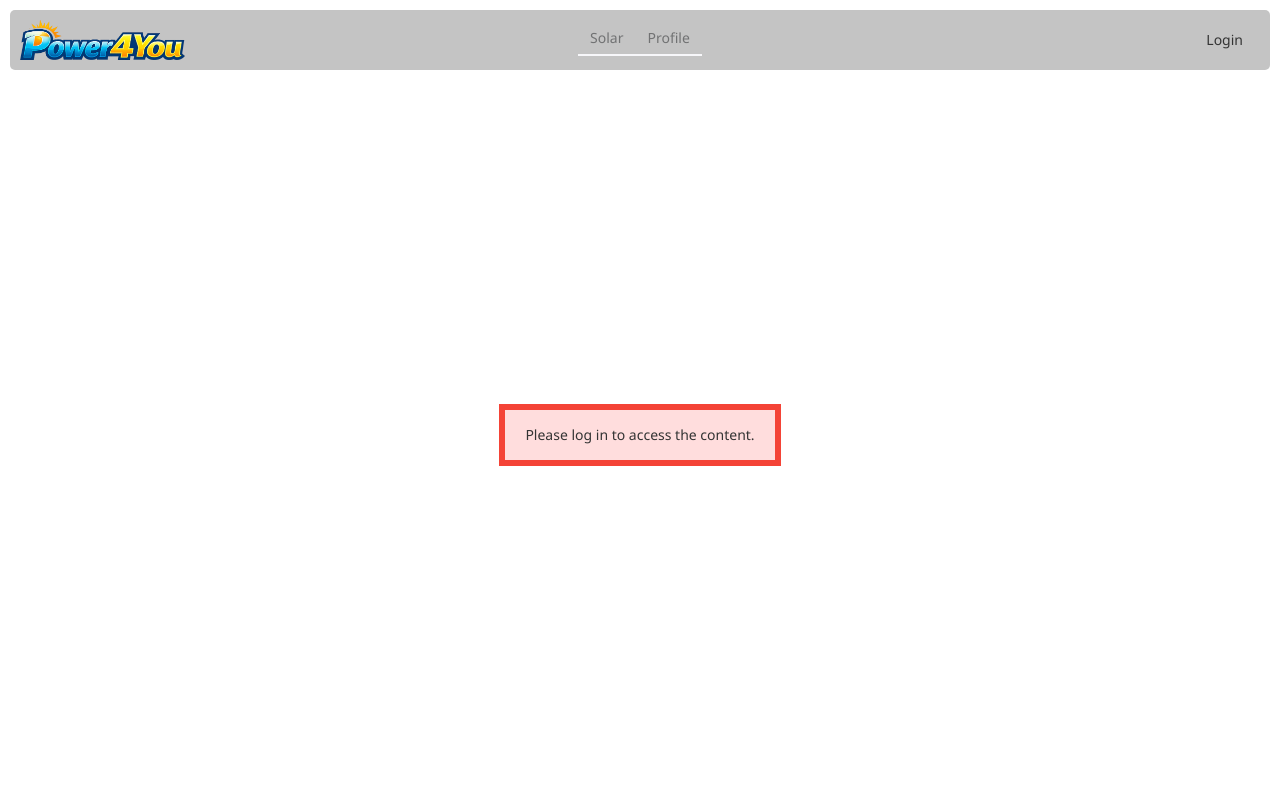
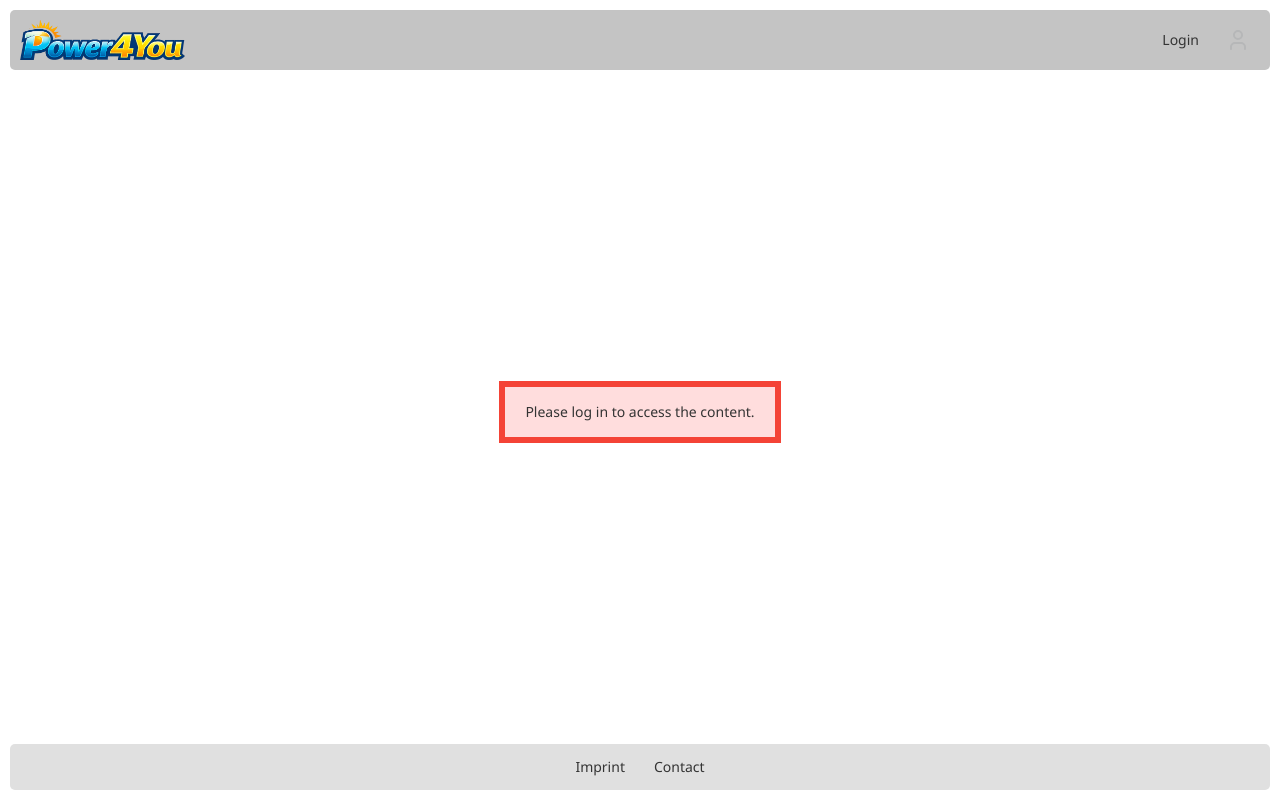
Before and after one commit to fistri/WIT3-1-power4you-Gruppe1, a React (Vite) app in the folder src/Web/power-4-you/: page / in a window 1280 px wide. Built offline with nearby package versions, Linux system fonts and the light colour scheme; what ag-grid-react would draw is missing.

Commit message:
Add profiöe overview

```diff
--- a/src/Web/power-4-you/src/App.tsx
+++ b/src/Web/power-4-you/src/App.tsx
@@ -11,14 +11,13 @@ const modules = [AllCommunityModule];
 const App = () => {
   const [user, setUser] = useState<null>(null)
   const [loggedIn, setLoggedIn] = useState(false)
-  const [selectedOverview, setSelectedOverview] = useState<"solar" | "profile">("solar")
 
   return (
     <AgGridProvider modules={modules}>
       <div className="canvas flex-column">
-        <Header selectedOverview={selectedOverview} setSelectedOverview={setSelectedOverview} loggedIn={loggedIn} setLoggedIn={setLoggedIn} setUser={setUser} />
-        {loggedIn ? <ContentArea selectedOverview={selectedOverview} /> : <LoginAlert />}
-        {loggedIn && <Footer />}
+        <Header loggedIn={loggedIn} setLoggedIn={setLoggedIn} setUser={setUser} />
+        {loggedIn ? <ContentArea /> : <LoginAlert />}
+        <Footer />
       </div>
     </AgGridProvider>
   )
--- a/src/Web/power-4-you/src/components/content-area/ContentArea.tsx
+++ b/src/Web/power-4-you/src/components/content-area/ContentArea.tsx
@@ -6,14 +6,7 @@ import { useMemo, useState } from "react"
 import Drawer from "rsuite/esm/Drawer/Drawer"
 import { CartesianGrid, Legend, Line, LineChart, Tooltip, XAxis, YAxis } from 'recharts';
 
-const ContentArea = (
-    {
-        selectedOverview
-    }:
-        {
-            selectedOverview: "solar" | "profile"
-        }
-) => {
+const ContentArea = () => {
     const [open, setOpen] = useState(false)
     const [selectedModule, setSelectedModule] = useState<any | null>(null)
 
@@ -36,7 +29,6 @@ const ContentArea = (
 
     return (
         <div className="flex-row content-area margin-bottom-large border-radius">
-            {selectedOverview === "solar" && (
             <div className="ag-theme-quartz" style={{ height: "100%", width: "100%" }}>
                 <AgGridReact
                     columnDefs={columnDefsAgGrid}
@@ -45,10 +37,6 @@ const ContentArea = (
                     onRowClicked={handleRowClick}
                 />
             </div>
-            )}
-            {selectedOverview === "profile" && (
-                "Profile Overview"
-            )}
             <Drawer open={open} onClose={() => setOpen(false)}>
                 <Drawer.Header>
                     <Drawer.Title>{selectedModule ? selectedModule.Bezeichnung : "Unknown Module"}</Drawer.Title>
--- a/src/Web/power-4-you/src/components/header/Header.tsx
+++ b/src/Web/power-4-you/src/components/header/Header.tsx
@@ -1,27 +1,27 @@
 /* eslint-disable @typescript-eslint/no-explicit-any */
-import { memo, useEffect, useState } from "react"
+import { memo, useState } from "react"
 import "./header.css"
-import { Tab, Tabs, Image, Button, Modal, Input } from "rsuite"
+import { Image, Button, Modal, Input, IconButton, Drawer } from "rsuite"
 import login from "../../api/post/login"
 import logout from "../../api/post/logout"
+import { User } from "lucide-react"
+import { customerData } from "../../helper/testData"
+import ProfileOverview from "./ProfileOverview"
 
 const Header = (
     {
-        selectedOverview,
-        setSelectedOverview,
         loggedIn,
         setLoggedIn,
         setUser
     }:
         {
-            selectedOverview: "solar" | "profile",
-            setSelectedOverview: any,
             loggedIn: boolean,
             setLoggedIn: any,
             setUser: any
         }
 ) => {
     const [open, setOpen] = useState(false)
+    const [drawerOpen, setDrawerOpen] = useState(false)
     const [username, setUsername] = useState("")
     const [password, setPassword] = useState("")
 
@@ -36,7 +36,6 @@ const Header = (
                 console.log('Login successful:', data)
                 setLoggedIn(true)
                 setUser(data.user)
-                setSelectedOverview("solar")
                 handleClose()
             }
             else {
@@ -80,29 +79,12 @@ const Header = (
         }
     }
 
-    const handleImageOnClick = () => {
-        if (loggedIn) {
-            setSelectedOverview("solar")
-        }
-    }
-
-    useEffect(() => {
-        if (!loggedIn) {
-            setSelectedOverview("")
-        }
-    }, [loggedIn, setSelectedOverview])
-
     return (
         <div className="flex-row header border-radius margin-bottom-large">
-            <Image src="../../../public/Power4YouLogo.png" alt="Power 4 You logo" height={40} className={loggedIn ? "company-logo logo" : "logo"} onClick={handleImageOnClick} />
-            <div className="navigation">
-                <Tabs activeKey={selectedOverview} onSelect={setSelectedOverview} appearance="subtle">
-                    <Tab title="Solar" eventKey="solar" disabled={!loggedIn} />
-                    <Tab title="Profile" eventKey="profile" disabled={!loggedIn} />
-                </Tabs>
-            </div>
+            <Image src="../../../public/Power4YouLogo.png" alt="Power 4 You logo" height={40} />
             <div className="flex-row buttons">
                 {renderLoginButton()}
+                <IconButton icon={<User />} appearance="subtle" onClick={() => setDrawerOpen(true)} disabled={!loggedIn} />
             </div>
             <Modal open={open} onClose={handleClose}>
                 <Modal.Header>
@@ -121,6 +103,14 @@ const Header = (
                     </Button>
                 </Modal.Footer>
             </Modal>
+            <Drawer open={drawerOpen} onClose={() => setDrawerOpen(false)}>
+                <Drawer.Header>
+                    <Drawer.Title>{customerData.Nachname}, {customerData.Vorname} - {customerData.Kundennummer}</Drawer.Title>
+                </Drawer.Header>
+                <Drawer.Body>
+                    <ProfileOverview customer={customerData} />
+                </Drawer.Body>
+            </Drawer>
         </div>
     )
 }
--- /dev/null
+++ b/src/Web/power-4-you/src/components/header/ProfileOverview.tsx
@@ -0,0 +1,29 @@
+import { memo } from "react"
+import { Card, Text } from "rsuite"
+
+const ProfileOverview = ({customer}: {customer: any}) => {
+  return (
+    <div className="flex-column">
+        <Card className="margin-bottom-large">
+          <Card.Header>
+            <Text size="lg">Address</Text>
+          </Card.Header>
+            <Card.Body>
+                <p>{customer.Strasse} {customer.Hausnummer}</p>
+                <p>{customer.Postleitzahl}, {customer.Ort}</p>
+            </Card.Body>
+        </Card>
+        <Card>
+          <Card.Header>
+            <Text size="lg">Contact</Text>
+          </Card.Header>
+            <Card.Body>
+                <p>{customer.Email}</p>
+                <p>{customer.Telefonnummer}</p>
+            </Card.Body>
+        </Card>
+    </div>
+  )
+}
+
+export default memo(ProfileOverview)
--- a/src/Web/power-4-you/src/components/header/header.css
+++ b/src/Web/power-4-you/src/components/header/header.css
@@ -1,22 +1,12 @@
 .header {
     height: 60px;
     background-color: #c4c4c4;
+    width: 100% !important;
     padding: 10px;
-}
-
-.company-logo {
-    cursor: pointer;
-}
-
-.logo {
     display: flex;
-    justify-self: flex-start;
-}
-
-.navigation {
-    display: flex;
-    flex: 1;
-    justify-content: center;
+    flex-direction: row;
+    align-items: center;
+    justify-content: space-between;
 }
 
 .buttons {
--- a/src/Web/power-4-you/src/helper/testData.ts
+++ b/src/Web/power-4-you/src/helper/testData.ts
@@ -41,3 +41,15 @@ export const powerOutput = [
   { Timestamp: new Date("2026-05-18T20:00:00"), Modulnummer: 2, Power_out: 6 },
   { Timestamp: new Date("2026-05-18T21:00:00"), Modulnummer: 2, Power_out: 0 },
 ];
+
+export const customerData = {
+  Kundennummer: 123456,
+  Vorname: "Max",
+  Nachname: "Mustermann",
+  Strasse: "Musterstraße",
+  Hausnummer: "1",
+  Postleitzahl: "12345",
+  Ort: "Musterstadt",
+  Email: "max.mustermann@example.com",
+  Telefonnummer: "+49 123 4567890"
+};
```
Lines whose indentation alone changed are shown as unchanged.
